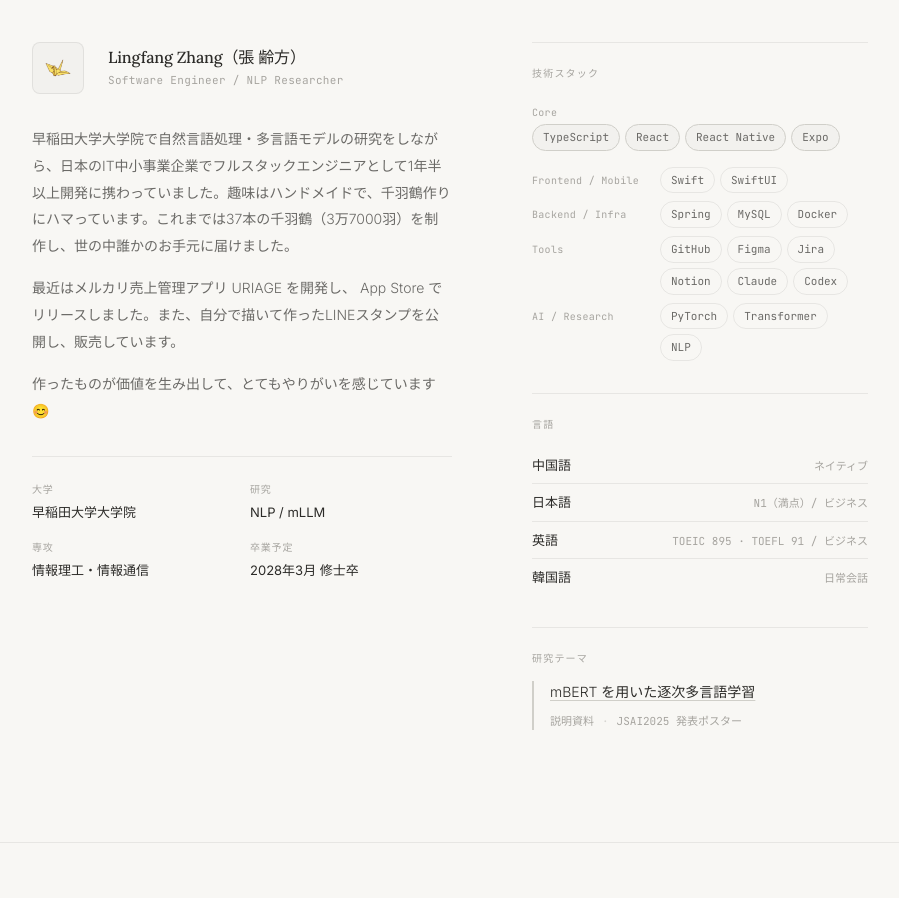
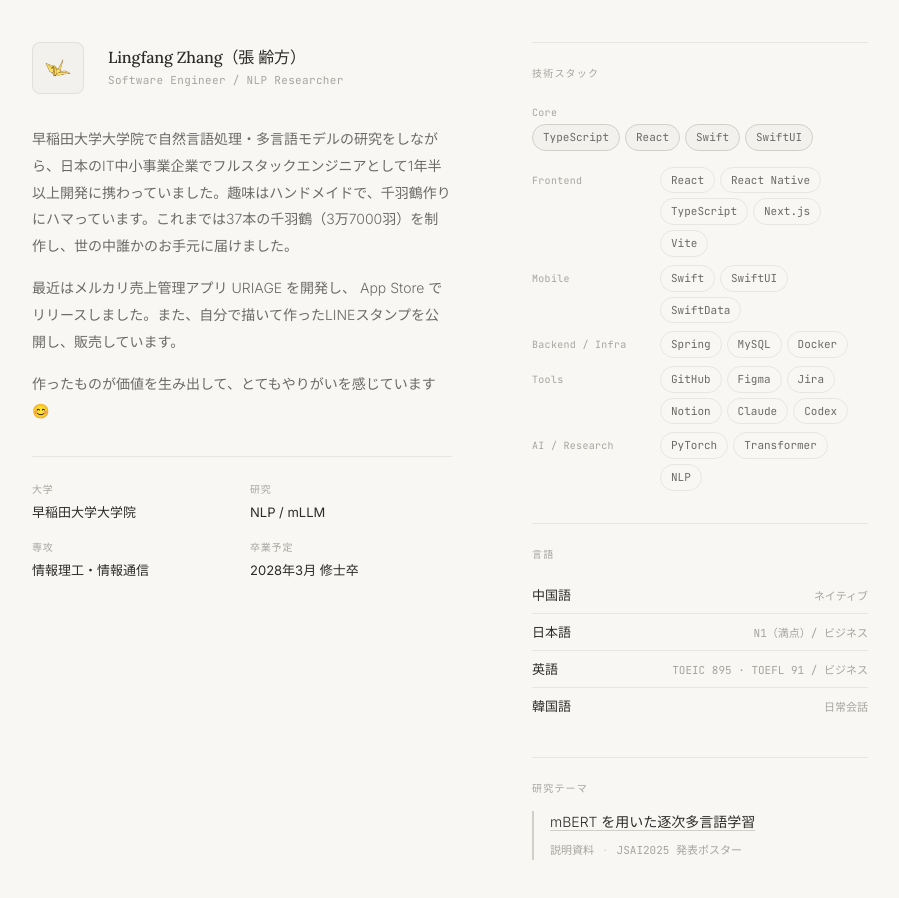
Before and after one commit to mamezlf/portfolio, a React (Vite) app: page / in a window 1280 px wide. Shown: the part 1000-1898 px from the top of the page, without its empty margins (190-1089 px from the left). Built offline with nearby package versions, Linux system fonts and the light colour scheme.

Commit message:
Update skills stack display

```diff
--- a/src/components/organisms/About/About.tsx
+++ b/src/components/organisms/About/About.tsx
@@ -10,8 +10,12 @@
 
 const techGroups = [
   {
-    label: "Frontend / Mobile",
-    techs: ["Swift", "SwiftUI", "React", "React Native", "TypeScript", "Expo"],
+    label: "Frontend",
+    techs: ["React", "React Native", "TypeScript", "Next.js","Vite"],
+  },
+  {
+    label: "Mobile",
+    techs: ["Swift", "SwiftUI", "SwiftData"],
   },
   {
     label: "Backend / Infra",
@@ -26,8 +30,6 @@
     techs: ["PyTorch", "Transformer", "NLP"],
   },
 ];
-
-const coreSet = new Set(["TypeScript", "React", "React Native", "Expo"]);
 
 const About: React.FC = () => {
   return (
@@ -81,7 +83,7 @@
               <div className={styles.skillsCore}>
                 <span className={styles.techGroupLabel}>Core</span>
                 <div className={styles.techTags}>
-                  {["TypeScript", "React", "React Native", "Expo"].map((t) => (
+                  {["TypeScript", "React", "Swift", "SwiftUI"].map((t) => (
                     <Badge key={t} color="core">{t}</Badge>
                   ))}
                 </div>
@@ -89,20 +91,16 @@
 
               {/* Other stacks — compact rows */}
               <div className={styles.skillsRows}>
-                {techGroups.map(({ label, techs }) => {
-                  const remaining = techs.filter((t) => !coreSet.has(t));
-                  if (remaining.length === 0) return null;
-                  return (
+                {techGroups.map(({ label, techs }) => (
                   <div key={label} className={styles.skillsRow}>
                     <span className={styles.techGroupLabel}>{label}</span>
                     <div className={styles.techTags}>
-                        {remaining.map((t) => (
+                      {techs.map((t) => (
                         <Badge key={t}>{t}</Badge>
                       ))}
                     </div>
                   </div>
-                  );
-                })}
+                ))}
               </div>
             </div>
 
```
Lines whose indentation alone changed are shown as unchanged.
